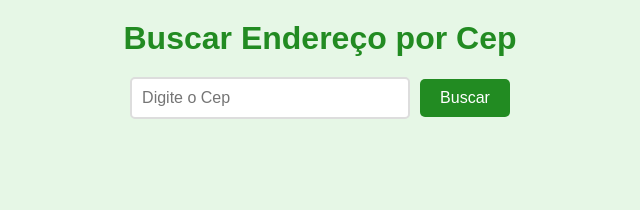
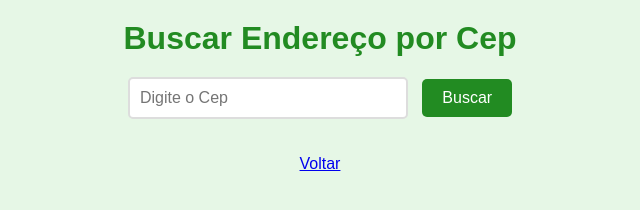
Before and after one commit to Matheus2570/site_busca_cep_pokemon, a website: page htmls/buscaCep.html in a window 1280 px wide. Shown: the full height of the page, 320-960 px from the left. Drawn offline with Linux system fonts and the light colour scheme.

Commit message:
Dia_21_11_2024

```diff
--- a/csss/buscaCep.css
+++ b/csss/buscaCep.css
@@ -13,11 +13,11 @@ h1 {
 }
 
 .botao {
-  display: flex;
   justify-content: center;
   align-items: center;
   margin: 20px 0;
 }
+
 
 input[type="text"] {
   padding: 10px;
--- a/htmls/buscaCep.html
+++ b/htmls/buscaCep.html
@@ -13,6 +13,11 @@
         <section class="botao">
           <input type="text" id="cep" placeholder="Digite o Cep" />
           <button onclick="buscarEndereco()">Buscar</button>
+          <div class="voltarClass">
+            <br>
+            <br>
+            <a class="voltar" href="../index.html">Voltar</a>
+          </div>
         </section>
       </header>
 
```
Also changed, not shown: htmls/buscaPokemon.html (+4 -0 lines), htmls/top10Pokemons.html (+5 -0 lines).
